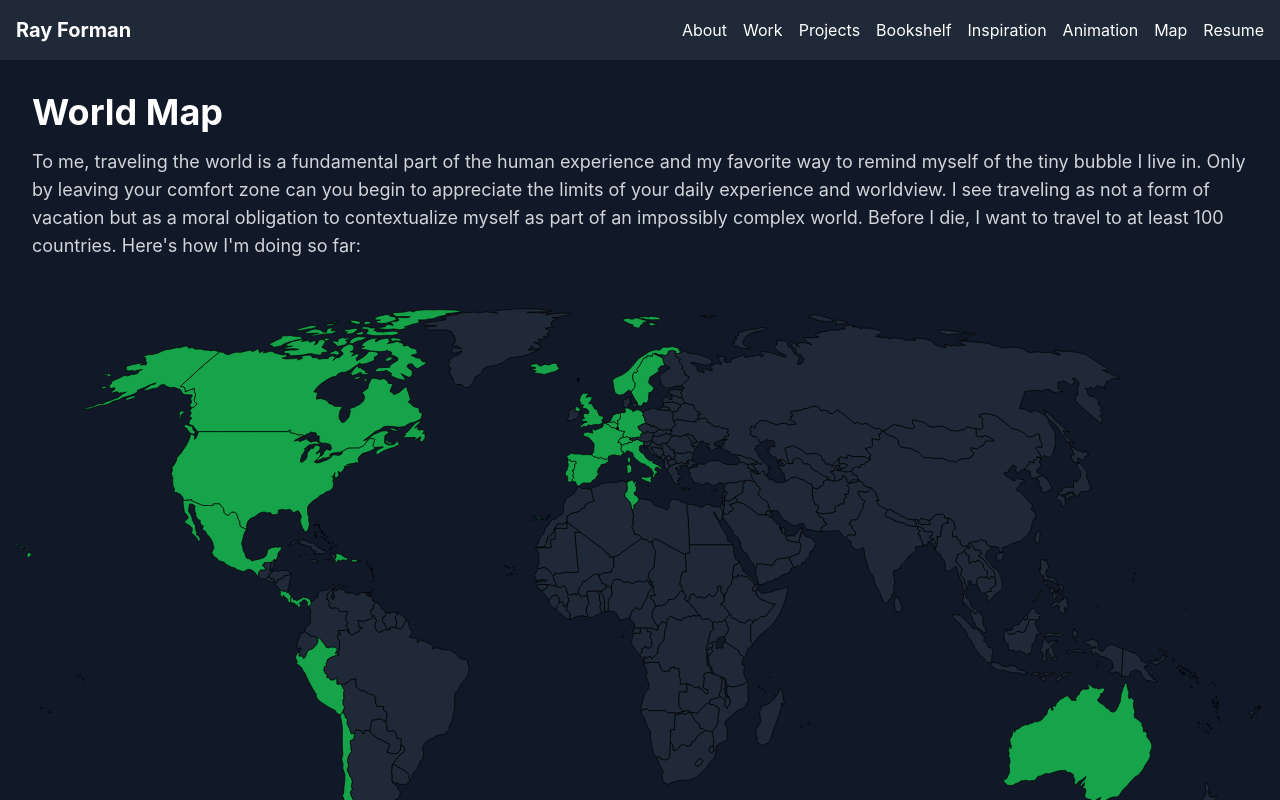
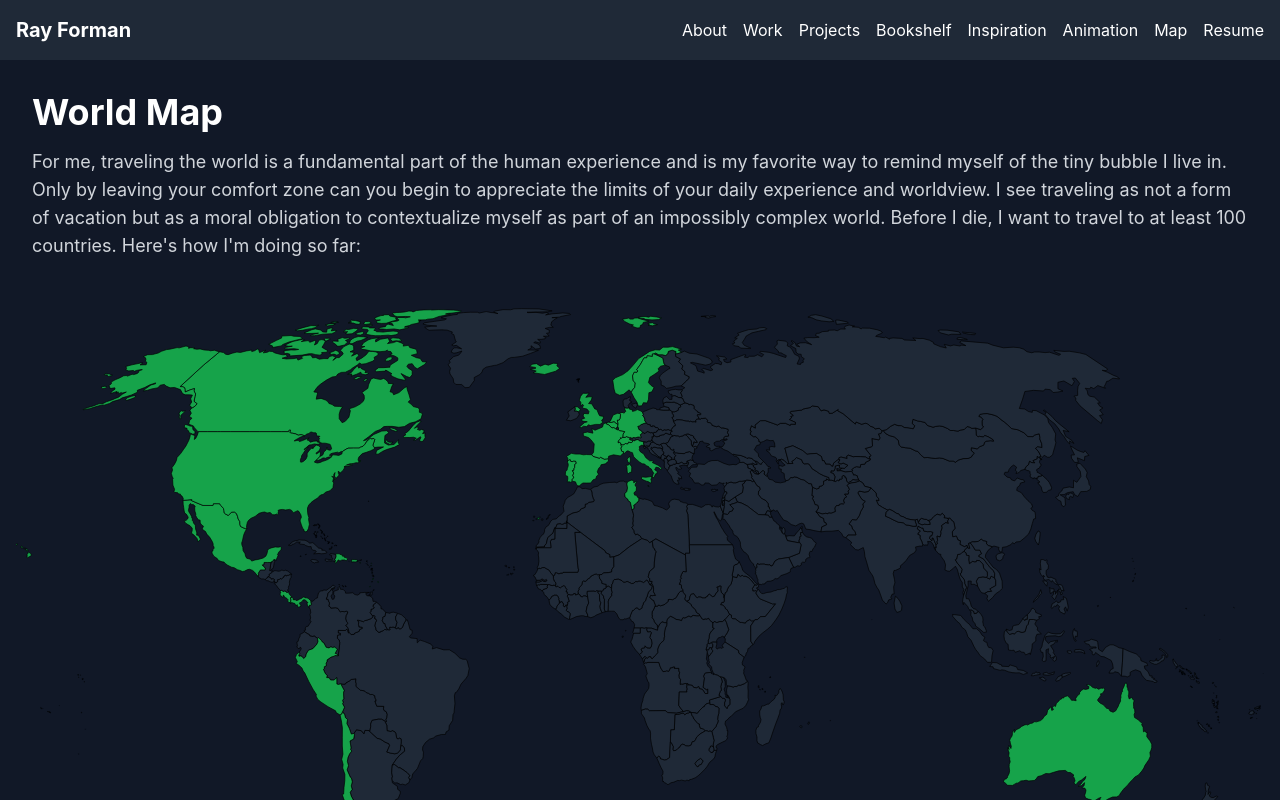
Before and after one commit to rayforman/personal-website, a React (Create React App) app in the folder frontend/: page /Map in a window 1280 px wide. Shown: the top 800 px of the page. Built offline with nearby package versions, Linux system fonts and the light colour scheme.

Commit message:
Added hover to map

```diff
--- a/frontend/src/pages/Map.jsx
+++ b/frontend/src/pages/Map.jsx
@@ -33,9 +33,10 @@ const WorldMap = () => {
           const countryId = path.getAttribute('id');
 
           if (countryId) {
-            path.classList.add('transition-colors', 'duration-200');
             if (visitedCountries.includes(countryId) || visitedTerritories.includes(countryId)) {
-              path.classList.add('fill-green-600');
+              path.classList.add('fill-green-600', 'hover:fill-green-500');
+            } else {
+              path.classList.add('hover:fill-gray-700');
             }
           }
         });
@@ -49,7 +50,7 @@ const WorldMap = () => {
         <div className="mb-12">
           <h1 className="text-4xl font-bold mb-4">World Map</h1>
           <p className="text-lg text-gray-300 mb-6">
-            To me, traveling the world is a fundamental part of the human experience and my favorite way to remind myself of the tiny bubble I live in. Only by leaving your comfort zone can you begin to appreciate the limits of your daily experience and worldview. I see traveling as not a form of vacation but as a moral obligation to contextualize myself as part of an impossibly complex world. Before I die, I want to travel to at least 100 countries. Here's how I'm doing so far:
+            For me, traveling the world is a fundamental part of the human experience and is my favorite way to remind myself of the tiny bubble I live in. Only by leaving your comfort zone can you begin to appreciate the limits of your daily experience and worldview. I see traveling as not a form of vacation but as a moral obligation to contextualize myself as part of an impossibly complex world. Before I die, I want to travel to at least 100 countries. Here's how I'm doing so far:
           </p>
         </div>
       </div>
```
Also changed, not shown: frontend/public/world-original.svg (added).
